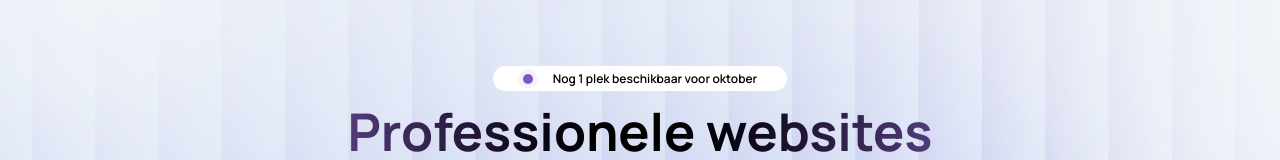
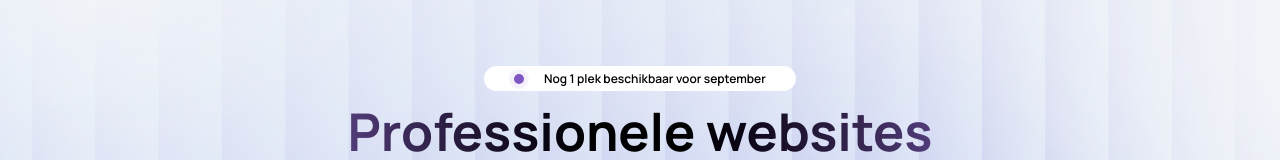
Before and after one commit to nazaruys/yakoweb, a Next.js app: page / in a window 1280 px wide. Shown: the part 134-294 px from the top of the page. Built offline with nearby package versions, Linux system fonts and the light colour scheme.

Commit message:
Month badge automated

```diff
--- a/app/page.js
+++ b/app/page.js
@@ -22,6 +22,18 @@ export default function Home() {
 
   // Helper function to access Dutch translations
   const nl = nlTranslations.HomePage;
+
+  // Get current month in Dutch
+  const getCurrentMonthInDutch = () => {
+    const months = [
+      'januari', 'februari', 'maart', 'april', 'mei', 'juni',
+      'juli', 'augustus', 'september', 'oktober', 'november', 'december'
+    ];
+    return months[new Date().getMonth()];
+  };
+
+  // Dynamic badge text with current month
+  const badgeText = `Nog 1 plek beschikbaar voor ${getCurrentMonthInDutch()}`;
 
   // Contact cards data
   const contactCards = [
@@ -206,7 +218,7 @@ export default function Home() {
           <div className="w-[10px] h-[10px]">
             <div className="pulsating-circle"></div>
           </div>
-          <span className="text-[12px] font-semibold">{nl.badge}</span>
+          <span className="text-[12px] font-semibold">{badgeText}</span>
         </div>
         {/* Title */}
         <h1
```
Also changed, not shown: 1 other file (tests, documents, lock files or other folders).
